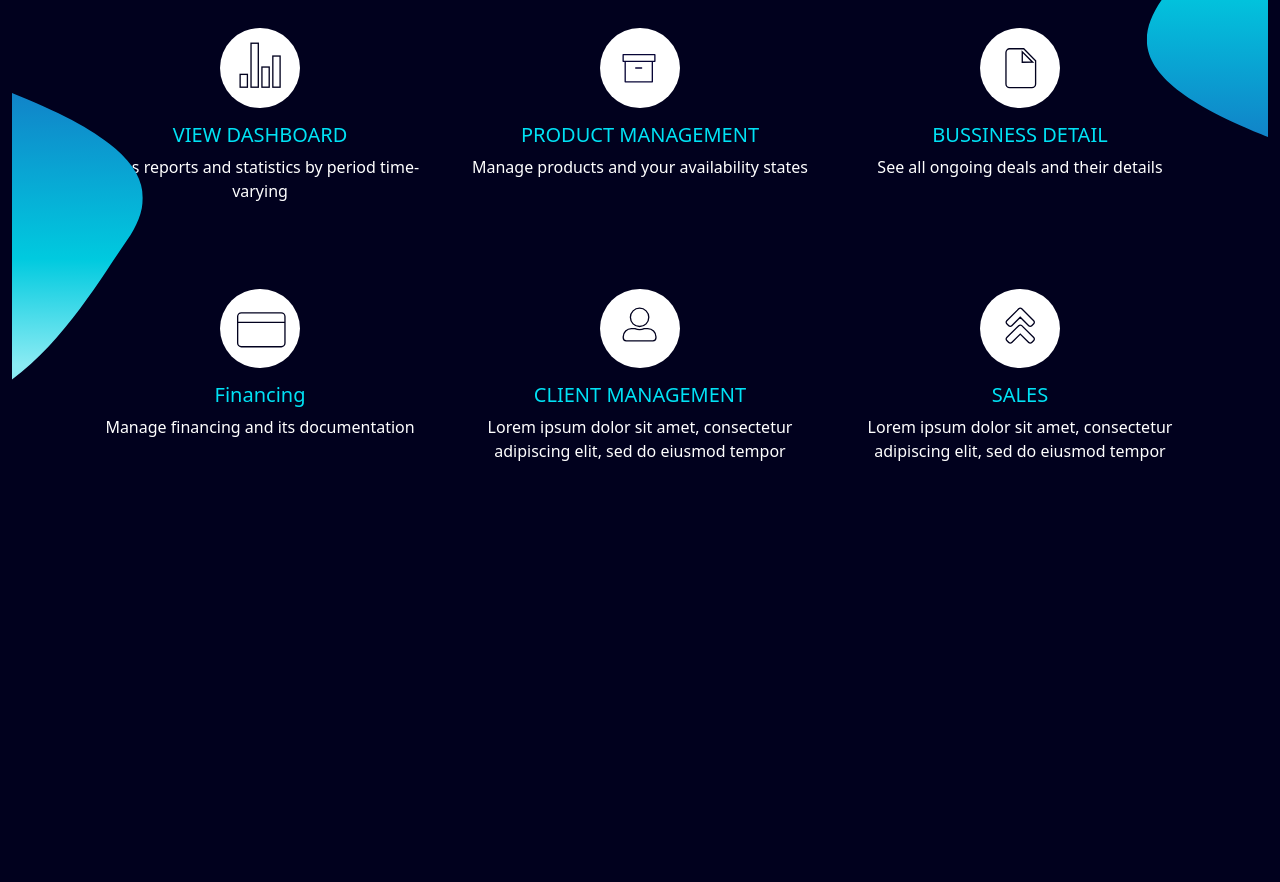
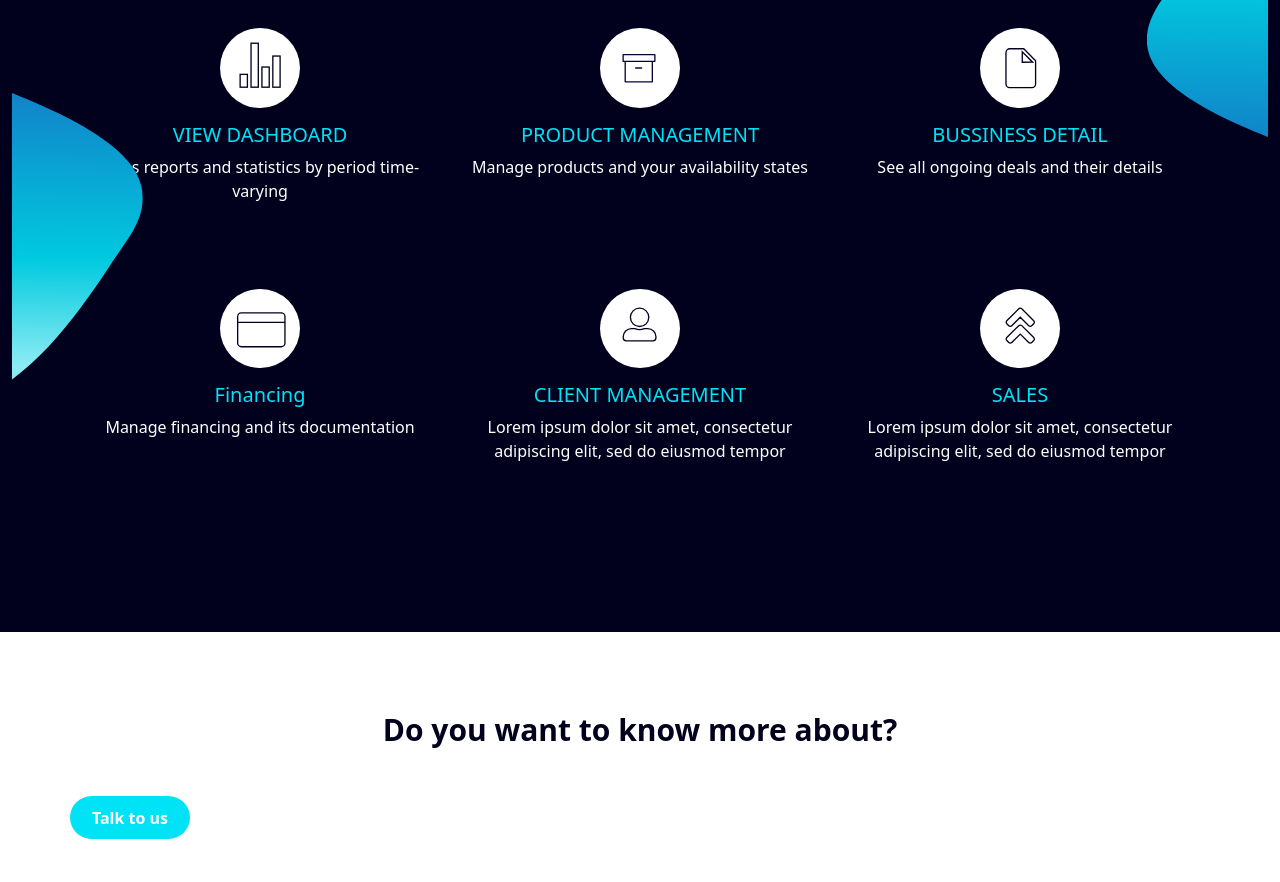
Before and after one commit to TelmaBS/NEWAIDEAL, a plain HTML site: page index.html in a window 1280 px wide. Shown: the part 868-1750 px from the top of the page. Before the commit the page ends 1500 px from the top, so only its background shows below. Drawn offline with nearby package versions, Linux system fonts and the light colour scheme.

Commit message:
call to action

```diff
--- a/css/styles.css
+++ b/css/styles.css
@@ -165,6 +165,29 @@ width: 80px;
 
 }
 
+/*Section 1 End*/
+
+/*Section 2 call to action*/
+
+.background-section2 {
+    background-color: white;
+    align-items: center;
+    white-space: nowrap;
+   padding-top: 40px;
+   height: 250px;
+}
+
+.text-sectio2 {
+    padding-top: 40px;
+    padding-bottom: 20px;
+    text-align: center;
+    color: #01011e;
+    font-size: 30px;
+    font-weight: bold;
+
+
+}
+
 
 
 
--- a/index.html
+++ b/index.html
@@ -136,12 +136,29 @@
 
    <!--Section 1 Ending-->
 
+
+
     <!--Section 2 call to action-->
+
+    <section class="background-section2">
+      <div class="container">
+          <div class="row">
+              <div class="col-12">
+                  <h1 class="text-sectio2">Do you want to know more about?
+
+              </div>
+              <button type="button" class=" btn  buttondeCor" style="text-align: center;"id="buttonMedia">Talk to us</button> </h1>
+
+          </div>
+      </div>
+  </section>
    <!--Section 2 Ending-->
 
 
 
  <!--Section 3 MobileAPP-->
+
+
    <!--Section 3 Ending-->
 
 
```
